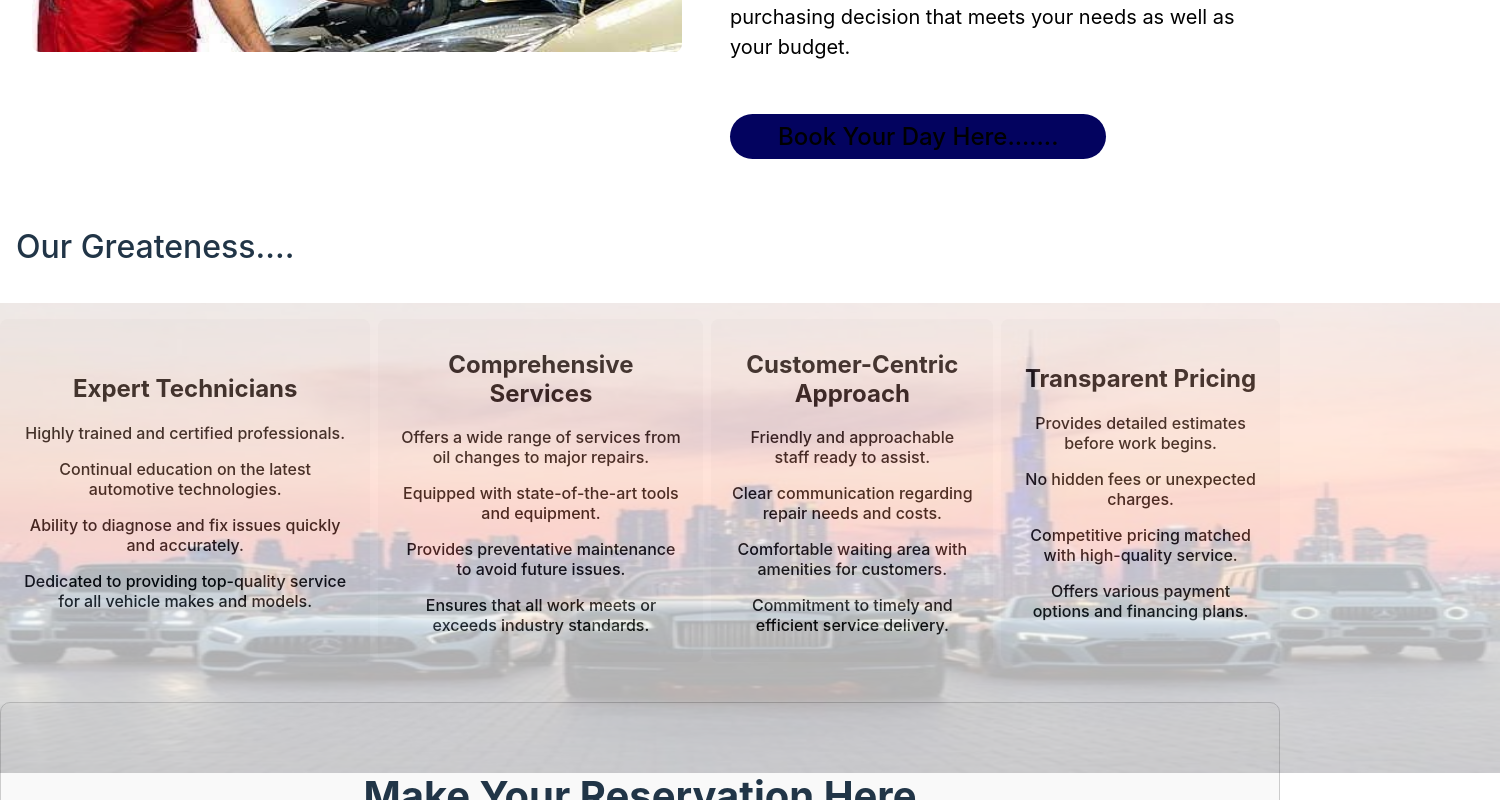
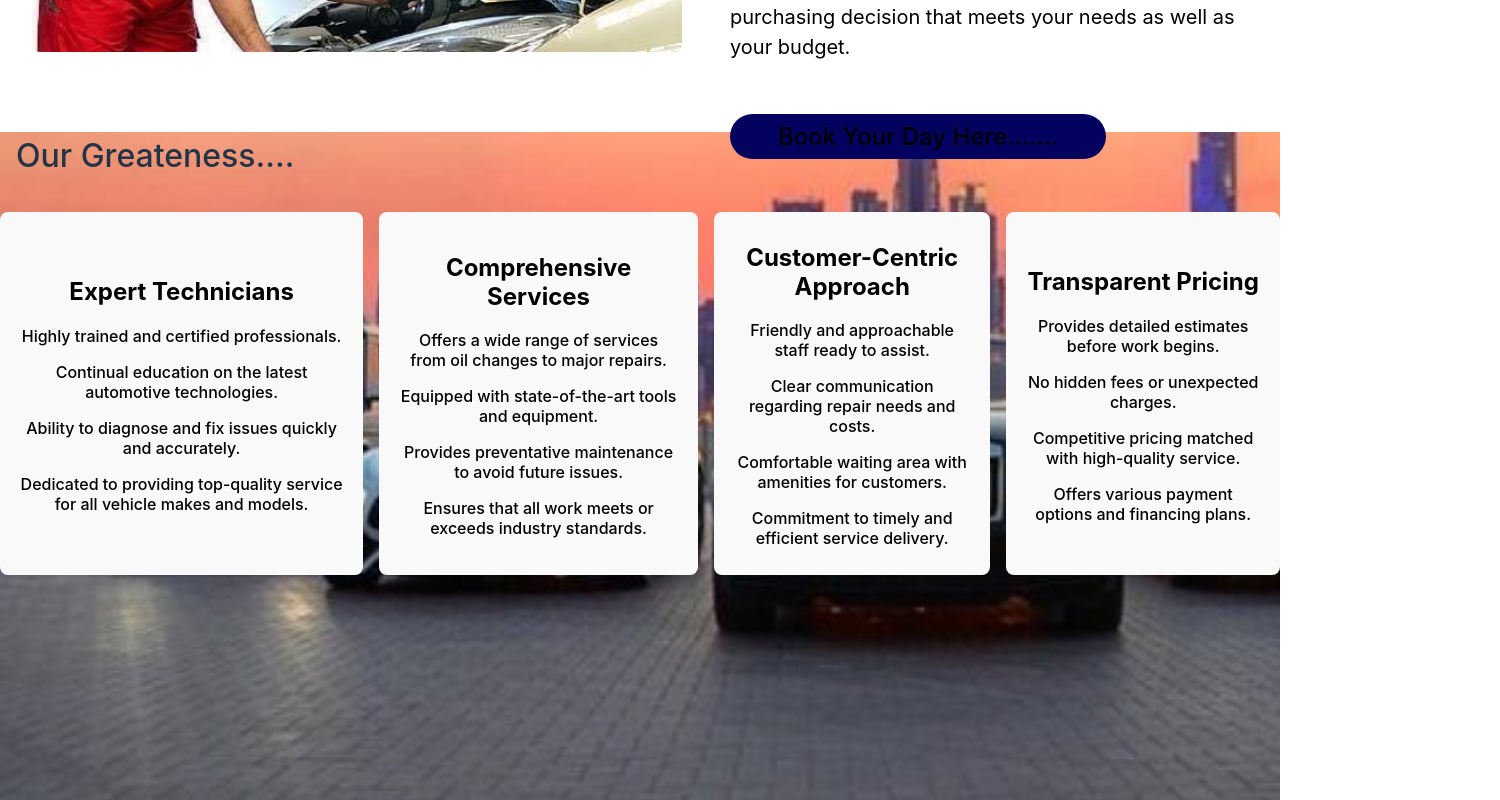
Before and after one commit to YaseeRathnayaka/De-Manager, a React (Vite) app in the folder client/: page / in a window 1280 px wide. Shown: the part 1260-2060 px from the top of the page, 1500 px wide, since content can reach past the window. Built offline with nearby package versions, Linux system fonts and the light colour scheme.

Commit message:
Did some changed

```diff
--- a/client/src/Pages/SecondPage.css
+++ b/client/src/Pages/SecondPage.css
@@ -1,14 +1,18 @@
-.second-page {
+.second {
+    height: 100rem;
+}
+
+.second-page1 {
     background-color: white;
     margin-top: 2rem;
+    height: 35rem;
 }
 
-.PageTitle {
+.PageTitle-01 {
     font-size: 2rem;
     font-weight: 500;
     margin: 1rem 1rem;
     color: black;
-
 }
 
 .sepgs {
@@ -33,16 +37,6 @@
     color: black;
 }
 
-.btn .hover{
-    margin: 2rem 0;
-    padding: 0.5rem 2rem;
-    border: none;
-    border-radius: 2rem;
-    background: black;
-    color: white;
-    gap: 20px;
-}
-
 .pageBtn {
     margin: 2rem 0;
     padding: 0.5rem 3rem;
@@ -52,41 +46,76 @@
     font-size: 1.5rem;
 }
 
-.sec2 {
-    margin-top: 1rem;
-    margin-bottom: 2.5rem;
+.second-page2 {
+    background: url('/image6.jpg') no-repeat;
+    background-size: cover;
+    height: 85vh;
 }
 
-.bg img {
-    width: 1500px;
-    height: 470px;
-    opacity: 30%;
-    margin-top: 1rem;
-    margin-bottom: 1rem;
-}
-
-.PageTitle-01 {
+.PageTitle-02 {
     font-size: 2rem;
     font-weight: 500;
     margin: 1rem;
 }
 
-
 .sepgs-01 {
     display: flex;
     flex-direction: row;
-    gap: 0.5rem;
-    margin-top: -29.75rem;
+    gap: 1rem;
+    margin-top: 2rem;
 }
 
-.sepgs-01 img {
+.btn .hover{
+    margin: 2rem 0;
+    padding: 0.5rem 2rem;
+    border: 1rem;
+    border-radius: 2rem;
+    background: black;
+    color: white;
+    gap: 20px;
+}
+
+
+
+
+
+
+
+
+
+
+
+
+
+
+
+
+
+
+
+
+
+
+
+
+
+/* .bg img {
+    width: 1500px;
+    height: 400px;
+    opacity: 100%;
+    margin-top: 1rem;
+    margin-bottom: 1rem;
+} */
+
+
+/* .sepgs-01 img {
     margin: 2rem 1.2rem;
     height: 250px;
     width: 315px;
     border-radius: 1rem;
-}
+} */
 
-.projectContent {
+/* .projectContent {
     gap: 20px;
     margin: 0.8rem;
     padding: 1.5rem 2rem;
@@ -96,6 +125,6 @@
     font-weight: 500;
     width: 20%;
     text-align: left;
-    /* margin-left: 0%;
-    margin-right: 0%; */
-}
+    margin-left: 0%;
+    margin-right: 0%;
+}   */
--- a/client/src/Pages/SecondPage.jsx
+++ b/client/src/Pages/SecondPage.jsx
@@ -1,17 +1,12 @@
 import React from 'react';
 import './SecondPage.css';
 import image from '../assets/image1.jpg';
-import pic1 from '../assets/image2.jpg';
-import pic2 from '../assets/image3.jpg';
-import pic3 from '../assets/image4.jpg';
-import pic4 from '../assets/image5.jpg';
-import pic5 from '../assets/image6.jpg';
 
 const SecondPage = () => {
   return (
-    <section id='second-pg'>
-      <div className='second-page'>
-         <span className="PageTitle">Straight in to Services....</span>
+    <section id='second'>
+          <div className='second-page1'>
+            <span className="PageTitle-01">Straight in to Services....</span>
             <div className="sepgs">
                 <div className="sepgImg"> <img src={image} alt="" /></div>
                 <div className="sepgContent">
@@ -23,11 +18,16 @@ const SecondPage = () => {
             </div>
           </div>
 
-        <span className="PageTitle-01">Our Greateness....</span>
-        <div className='sec2'>
-        <div className="bg"> <img src={pic5} alt="" /></div>
+
+
+
+
+
+        <div className='second-page2'>
+         <span className="PageTitle-02">Our Greateness....</span>
+
           <div className='sepgs-01'>
-        {/* <div className="projectContent"> */}
+
            <button className='btn'>
             <h2>Expert Technicians</h2>
            <p>Highly trained and certified professionals.</p>
@@ -35,37 +35,36 @@ const SecondPage = () => {
            <p>Ability to diagnose and fix issues quickly and accurately.</p>
            <p>Dedicated to providing top-quality service for all vehicle makes and models.</p>
            </button>
-        {/* </div> */}
-        {/* <div className="projectContent"> */}
+
+
           <button className='btn'>
-           <p><h2>Comprehensive Services</h2></p>
+           <h2>Comprehensive Services</h2>
            <p>Offers a wide range of services from oil changes to major repairs.</p>
            <p>Equipped with state-of-the-art tools and equipment.</p>
            <p>Provides preventative maintenance to avoid future issues.</p>
            <p>Ensures that all work meets or exceeds industry standards.</p>
            </button>
-        {/* </div> */}
-        {/* <div className="projectContent"> */}
+
+
           <button className='btn'>
-           <p><h2>Customer-Centric Approach</h2></p>
+           <h2>Customer-Centric Approach</h2>
            <p>Friendly and approachable staff ready to assist.</p>
            <p>Clear communication regarding repair needs and costs.</p>
            <p>Comfortable waiting area with amenities for customers.</p>
            <p>Commitment to timely and efficient service delivery.</p>
            </button>
-        {/* </div> */}
-        {/* <div className="projectContent"> */}
+
+
           <button className='btn'>
-           <p><h2>Transparent Pricing</h2></p>
+           <h2>Transparent Pricing</h2>
            <p>Provides detailed estimates before work begins.</p>
            <p>No hidden fees or unexpected charges.</p>
            <p>Competitive pricing matched with high-quality service.</p>
            <p>Offers various payment options and financing plans.</p>
            </button>
-        {/* </div> */}
+
           </div>
         </div>
-
 
     </section>
   )
@@ -84,7 +83,26 @@ export default SecondPage;
 
 
 
+
+
+
+
+
+
+
+
+
+
+
+
  {/* <div className="sepgImg1"> <img src={pic1} alt="" /></div>
         <div className="sepgImg1"> <img src={pic2} alt="" /></div>
         <div className="sepgImg1"> <img src={pic3} alt="" /></div>
         <div className="sepgImg1"> <img src={pic4} alt="" /></div> */}
+
+
+        // import pic1 from '../assets/image2.jpg';
+// import pic2 from '../assets/image3.jpg';
+// import pic3 from '../assets/image4.jpg';
+// import pic4 from '../assets/image5.jpg';
+// import pic5 from '../assets/image6.jpg';
```
Lines whose indentation alone changed are shown as unchanged.
